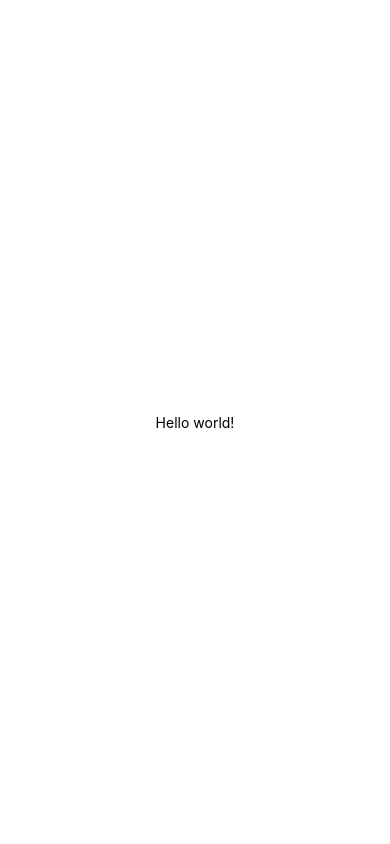
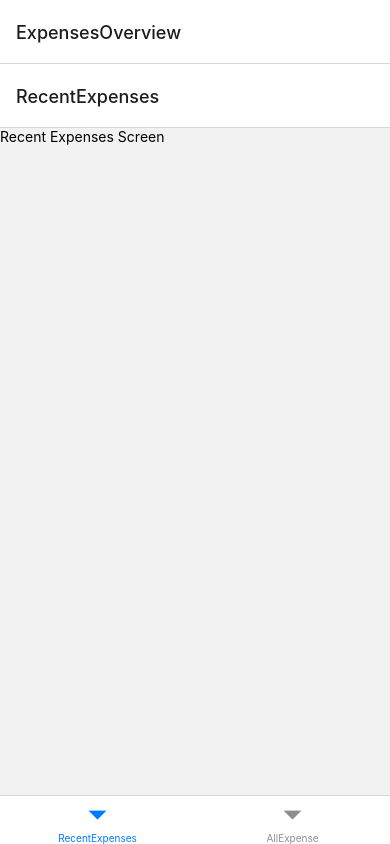
Before and after one commit to sh-tajdini/ReactNative-RNCourse2, a React Native app: screen / in a window 390 px wide. Built offline with nearby package versions, Linux system fonts and the light colour scheme.

Commit message:
Adding Navigation

```diff
--- a/App.js
+++ b/App.js
@@ -1,20 +1,30 @@
 import { StatusBar } from 'expo-status-bar';
-import { StyleSheet, Text, View } from 'react-native';
+import { NavigationContainer } from '@react-navigation/native';
+import {createNativeStackNavigator} from '@react-navigation/native-stack';
+import {createBottomTabNavigator} from '@react-navigation/bottom-tabs';
+import ManageExpense from './screens/ManageExpense';
+import RecentExpenses from './screens/RecentExpenses';
+import AllExpenses from './screens/AllExpenses';
+
+const Stack = createNativeStackNavigator();
+const BottomTabs = createBottomTabNavigator();
+function ExpensesOverview(){
+  return <BottomTabs.Navigator>
+    <BottomTabs.Screen name="RecentExpenses" component={RecentExpenses}/>
+    <BottomTabs.Screen name="AllExpense" component={AllExpenses}/>
+  </BottomTabs.Navigator>
+}
 
 export default function App() {
   return (
-    <View style={styles.container}>
-      <Text>Hello world!</Text>
+    <>
       <StatusBar style="auto" />
-    </View>
+      <NavigationContainer>
+        <Stack.Navigator>
+        <Stack.Screen name="ExpensesOverview" component={ExpensesOverview} />
+          <Stack.Screen name="ManageExpense" component={ManageExpense} />
+          </Stack.Navigator>
+      </NavigationContainer>
+      </>
   );
 }
-
-const styles = StyleSheet.create({
-  container: {
-    flex: 1,
-    backgroundColor: '#fff',
-    alignItems: 'center',
-    justifyContent: 'center',
-  },
-});
```
